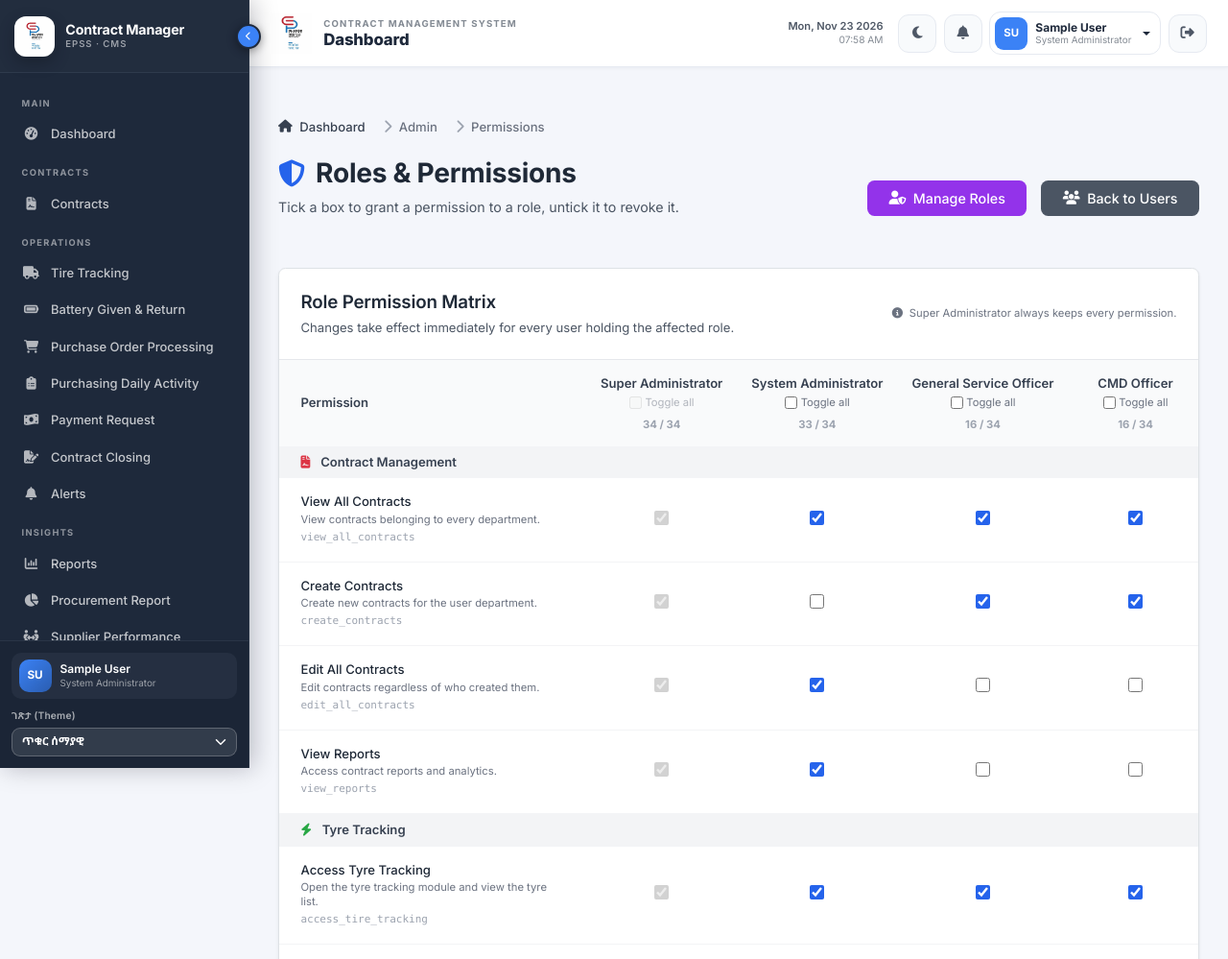
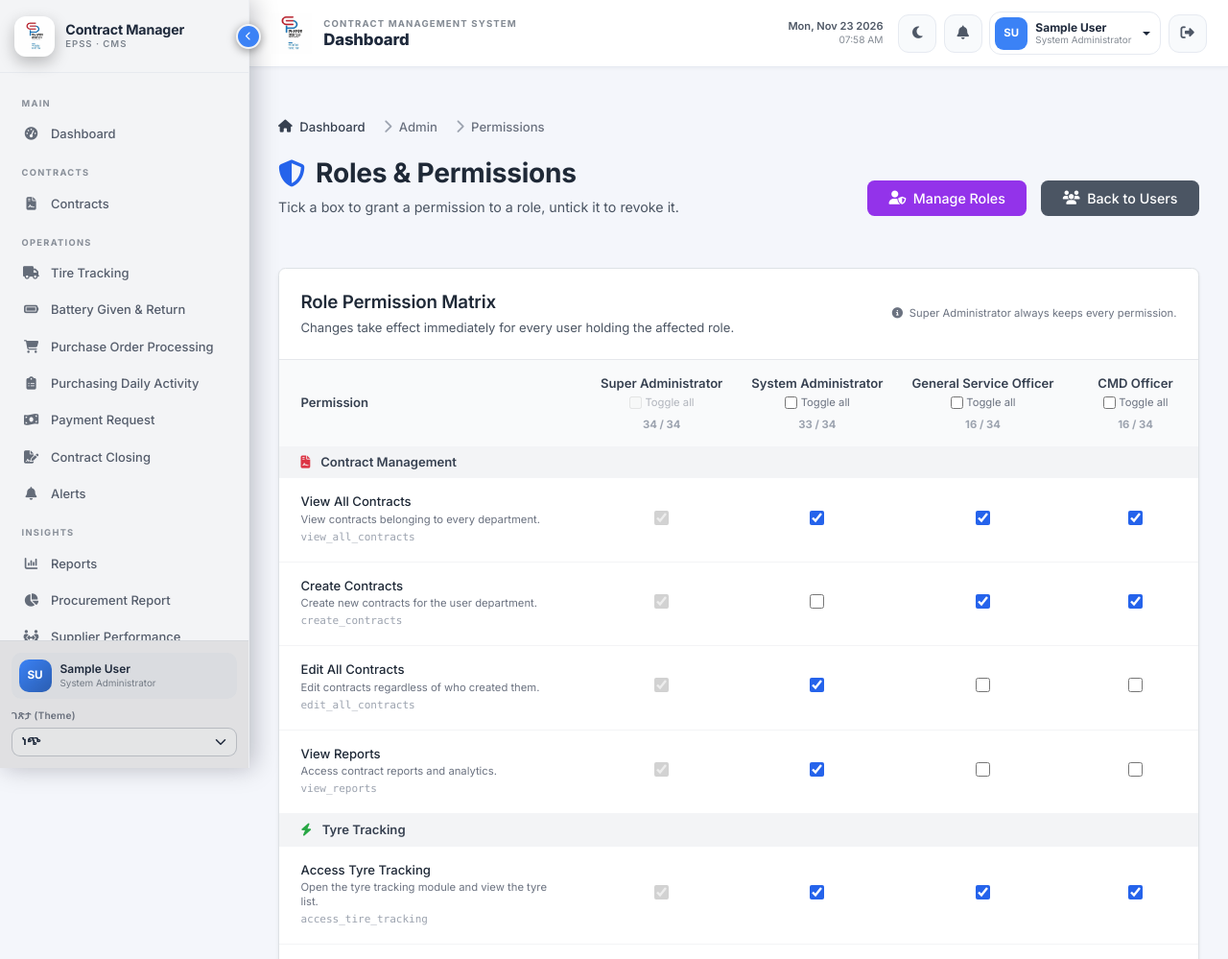
Before and after one commit to Habtami/elianahabtamu2019, a Laravel app: page /admin/permissions in a window 1280 px wide. Shown: the top 999 px of the page at 96% size. Run offline with Laravel 12, Linux system fonts and the light colour scheme; the visitor is signed in with stand-in values (Sample User, id 1); data comes from the database, SQL or seed files in the repository; data that the repository does not hold is empty; some libraries are stand-ins or nearby versions.

Commit message:
fix(layout): make the white theme the default
Default the sidebar theme to ነጭ (theme-light) and migrate users still on
the old implicit theme-blue default to it once, so the selector and the
actual sidebar stay in sync.

```diff
--- a/contract-management/resources/views/layouts/app.blade.php
+++ b/contract-management/resources/views/layouts/app.blade.php
@@ -911,7 +911,7 @@
                         <option value="theme-purple">ጥቁር ወይንጠጅ</option>
                         <option value="theme-red">ጥቁር ቀይ</option>
                         <option value="theme-gray">ጥቁር ግራጫ</option>
-                        <option value="theme-light">ነጭ</option>
+                        <option value="theme-light" selected>ነጭ</option>
                     </select>
                 </div>
             </div>
@@ -1173,7 +1173,18 @@
 
             // Theme selector
             const themeSelect = document.getElementById('theme-selector');
-            const savedTheme = localStorage.getItem('selectedTheme') || 'theme-blue';
+            const defaultTheme = 'theme-light';
+            let savedTheme = localStorage.getItem('selectedTheme');
+
+            if (!savedTheme) {
+                savedTheme = defaultTheme;
+            } else if (savedTheme === 'theme-blue' && !localStorage.getItem('themeDefaultMigrated')) {
+                // theme-blue used to be the implicit default; move those users to the new one.
+                savedTheme = defaultTheme;
+                localStorage.setItem('selectedTheme', savedTheme);
+            }
+
+            localStorage.setItem('themeDefaultMigrated', '1');
 
             document.body.classList.add(savedTheme);
             if (themeSelect) themeSelect.value = savedTheme;
```
